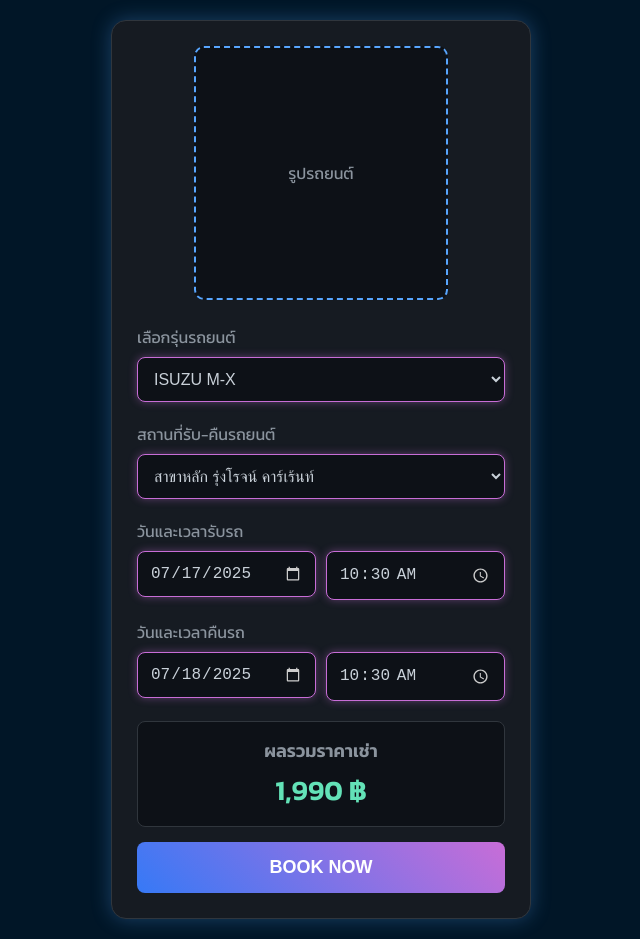
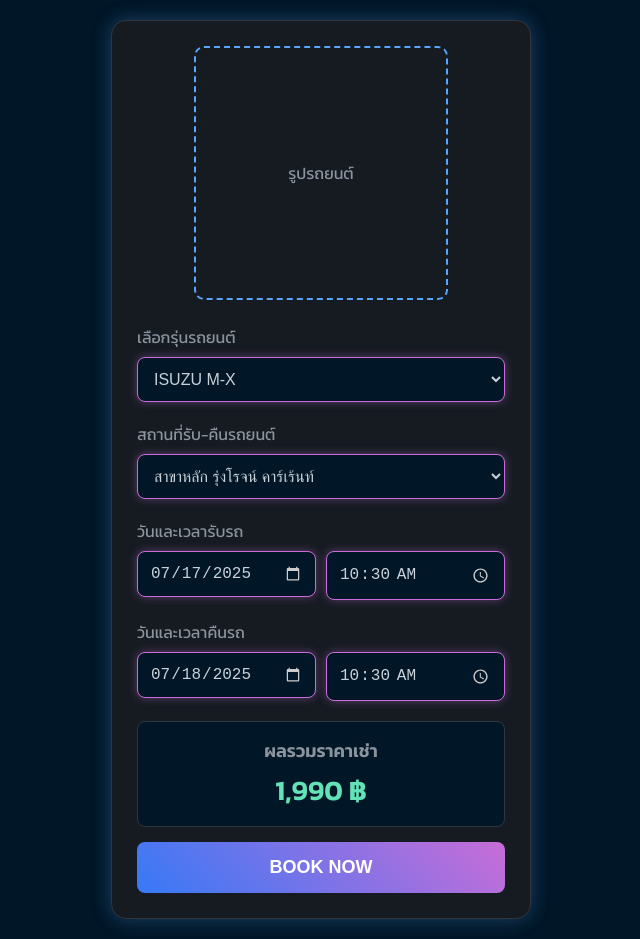
Before and after one commit to phuphadang/phuphadang.github.io, a plain HTML site: page rcud-v7.html in a window 1280 px wide. Shown: the whole page, without its empty margins (319-959 px from the left). Drawn offline with Linux system fonts and the light colour scheme.

Commit message:
Update rcud-v7.html
add  cl#011627

```diff
--- a/rcud-v7.html
+++ b/rcud-v7.html
@@ -30,7 +30,7 @@
             width: 100%;
             max-width: 250px;
             margin: 0 auto 25px auto;
-            background-color: #0d1117;
+            background-color: ##011627;
             border: 2px dashed #58a6ff;
             border-radius: 10px;
             display: flex;
@@ -53,7 +53,7 @@
             padding: 12px;
             border-radius: 8px;
             border: 1px solid #c86dd7; /* Purplish-pink border */
-            background-color: #0d1117;
+            background-color: #011627;
             color: #c9d1d9;
             box-sizing: border-box;
             font-size: 16px;
@@ -90,7 +90,7 @@
         }
         .total-price {
             margin-top: 20px;
-            background-color: #0d1117;
+            background-color: #011627;
             border: 1px solid #30363d;
             border-radius: 8px;
             padding: 15px;
```
